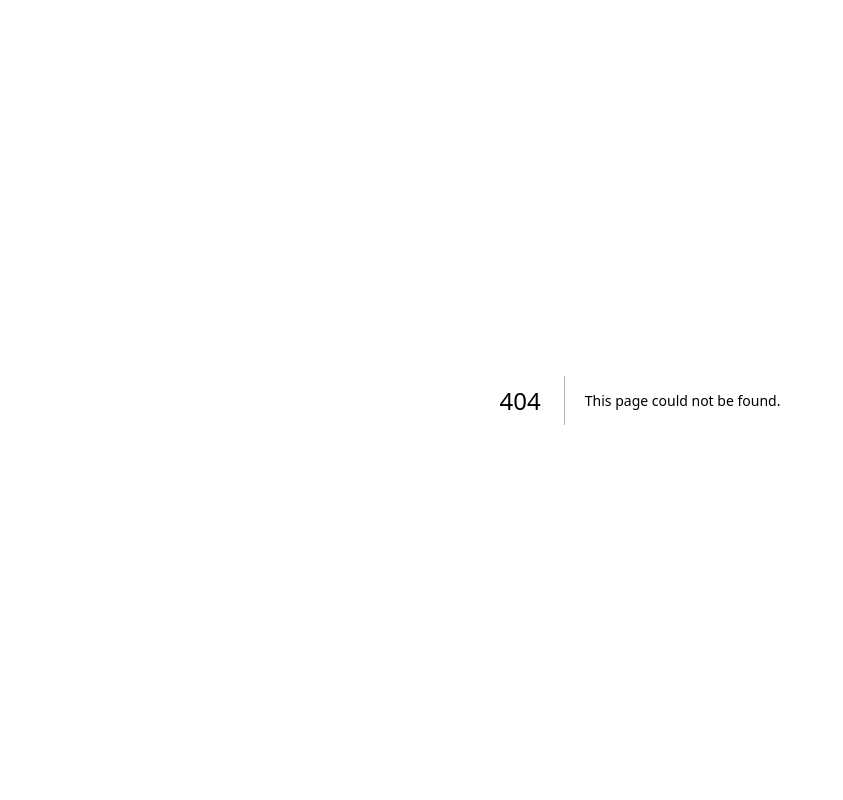
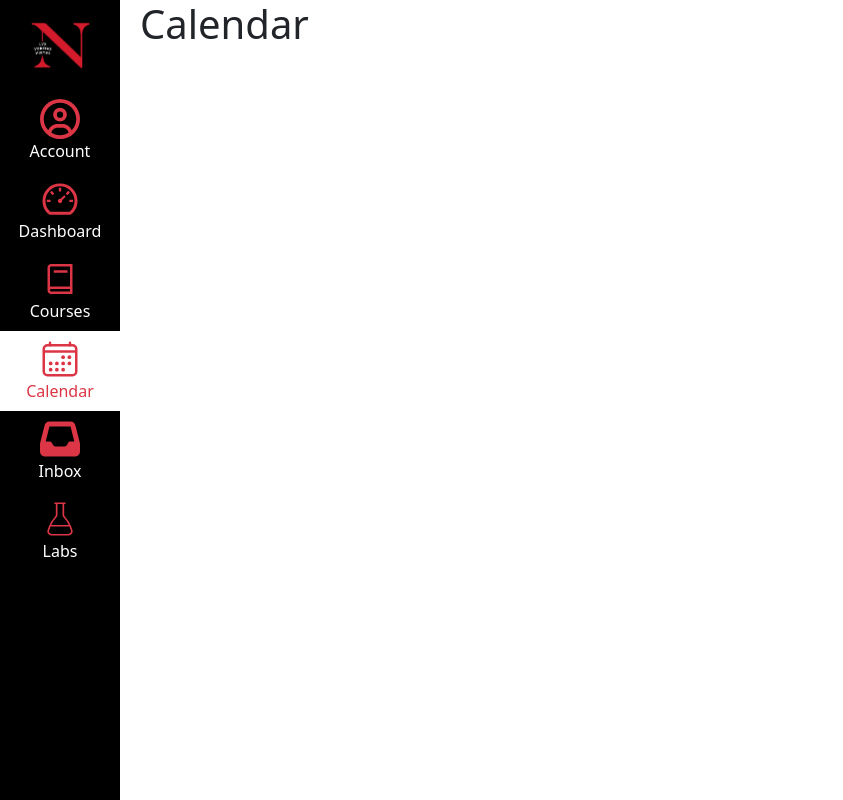
Before and after one commit to benjaccaci/ben_webdev, a Next.js app: page /Calendar in a window 1280 px wide. Before the commit this address had no page. Shown: the whole page, without its empty margins (0-843 px from the left). Built offline with nearby package versions, Linux system fonts and the light colour scheme.

Commit message:
Working on A3 more

```diff
--- /dev/null
+++ b/app/(Kambaz)/Calendar/page.tsx
@@ -0,0 +1,5 @@
+import React from "react";
+
+export default function Calendar() {
+  return <h1>Calendar</h1>;
+}
--- /dev/null
+++ b/app/(Kambaz)/Inbox/page.tsx
@@ -0,0 +1,5 @@
+import React from "react";
+
+export default function Inbox() {
+  return <h1>Inbox</h1>;
+}
--- a/app/(Kambaz)/navigation.tsx
+++ b/app/(Kambaz)/navigation.tsx
@@ -1,109 +1,53 @@
-import { AiFillBook, AiOutlineBook, AiOutlineDashboard } from "react-icons/ai";
+"use client";
+import { AiOutlineDashboard } from "react-icons/ai";
 import { IoCalendarOutline } from "react-icons/io5";
-import { LiaBookSolid, LiaCogSolid } from "react-icons/lia";
+import { LiaBookSolid } from "react-icons/lia";
 import { FaInbox, FaRegCircleUser } from "react-icons/fa6";
 import { ListGroup, ListGroupItem } from "react-bootstrap";
 import Link from "next/link";
-import { BiBook, BiHelpCircle, BiInfoCircle } from "react-icons/bi";
+import { usePathname } from "next/navigation";
 import { CiBeaker1 } from "react-icons/ci";
 export default function KambazNavigation() {
+  const pathname = usePathname();
+  const links = [
+    { href: "/Account", label: "Account", icon: FaRegCircleUser },
+    { href: "/Dashboard", label: "Dashboard", icon: AiOutlineDashboard },
+    { href: "/Dashboard", label: "Courses", icon: LiaBookSolid },
+    { href: "/Calendar", label: "Calendar", icon: IoCalendarOutline },
+    { href: "/Inbox", label: "Inbox", icon: FaInbox },
+    { href: "/Labs", label: "Labs", icon: CiBeaker1 },
+  ];
+
   return (
     <ListGroup
-      className="rounded-0 position-fixed
-                    bottom-0
-                    top-0 d-none d-md-block
-                    bg-black z-2"
+      id="wd-kambaz-navigation"
       style={{ width: 120 }}
+      className="rounded-0 position-fixed bottom-0 top-0 d-none d-md-block bg-black z-2"
     >
       <ListGroupItem
-        className="bg-black border-0 text-center"
-        as="a"
+        id="wd-neu-link"
         target="_blank"
         href="https://www.northeastern.edu/"
+        action
+        className="bg-black border-0 text-center"
       >
-        <img src="/images/NEU.png" width="75px" alt="Northeastern University" />
+        <img src="/images/NEU.png" width="75px" />
       </ListGroupItem>
-      <ListGroupItem className="border-0 bg-black text-center">
-        <Link
-          href="/Account"
-          id="wd-account-link"
-          className="text-white text-decoration-none"
+      {links.map(({ href, label, icon: Icon }) => (
+        <ListGroupItem
+          key={href}
+          as={Link}
+          href={href}
+          className={`${
+            pathname.includes(label)
+              ? "bg-white text-danger"
+              : "bg-black text-white"
+          } text-center border-0`}
         >
-          <FaRegCircleUser className="fs-1 text-white" />
-          <br />
-          Account{" "}
-        </Link>
-      </ListGroupItem>
-      <ListGroupItem
-        className="border-0
-                  bg-white text-center"
-      >
-        <Link
-          href="/Dashboard"
-          className="text-danger
-           text-decoration-none"
-        >
-          <AiOutlineDashboard className="fs-1 text-danger" />
-          <br />
-          Dashboard
-        </Link>
-      </ListGroupItem>
-      <ListGroupItem
-        className="border-0
-                  bg-black text-center"
-      >
-        <Link
-          href="/Dashboard"
-          className="text-danger
-           text-decoration-none"
-        >
-          <BiBook className="fs-1 text-danger" />
-          <br />
-          Courses
-        </Link>
-      </ListGroupItem>
-      <ListGroupItem
-        className="border-0
-                  bg-black text-center"
-      >
-        <Link
-          href="/Help"
-          className="text-danger
-           text-decoration-none"
-        >
-          <BiHelpCircle className="fs-1 text-danger" />
-          <br />
-          Help
-        </Link>
-      </ListGroupItem>
-      <ListGroupItem
-        className="border-0
-                  bg-black text-center"
-      >
-        <Link
-          href="/Info"
-          className="text-danger
-           text-decoration-none"
-        >
-          <BiInfoCircle className="fs-1 text-danger" />
-          <br />
-          Info
-        </Link>
-      </ListGroupItem>
-      <ListGroupItem
-        className="border-0
-                  bg-black text-center"
-      >
-        <Link
-          href="/Labs"
-          className="text-danger
-           text-decoration-none"
-        >
-          <CiBeaker1 className="fs-1 text-danger" />
-          <br />
-          Labs
-        </Link>
-      </ListGroupItem>
+          <Icon className="fs-1 text-danger" /> <br />
+          {label}
+        </ListGroupItem>
+      ))}
     </ListGroup>
   );
 }
--- a/app/Labs/Lab4/page.tsx
+++ b/app/Labs/Lab4/page.tsx
@@ -0,0 +1 @@
+export default function Lab4() {}
```
